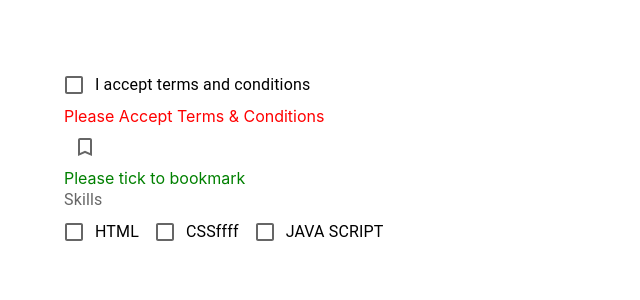
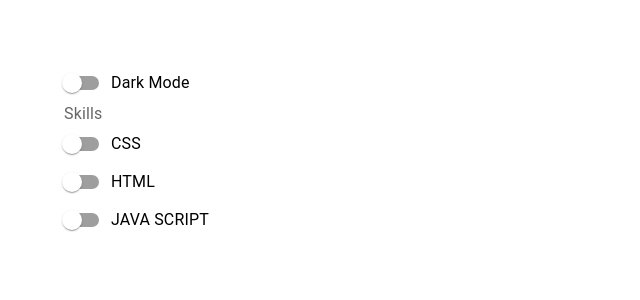
Before and after one commit to rahmanizum/Material-UI-Learning, a React (Create React App) app: page / in a window 1280 px wide. Shown: the top 300 px of the page, without its empty margins (0-640 px from the left). Built offline with nearby package versions, Linux system fonts and the light colour scheme.

Commit message:
Mui Switch Component

```diff
--- a/src/App.js
+++ b/src/App.js
@@ -4,7 +4,8 @@ import "./App.css";
 // import MuiTextField from './components/MuiTextField';
 // import MuiSelect from './components/MuiSelect';
 // import MuiRadioButtton from "./components/MuiRadioButton";
-import MuiCheckBox from "./components/MuiCheckBox";
+// import MuiCheckBox from "./components/MuiCheckBox";
+import MuiSwitch from "./components/MuiSwitch";
 function App() {
   return (
     <div className="App">
@@ -13,7 +14,8 @@ function App() {
       {/* <MuiTextField/> */}
       {/* <MuiSelect/> */}
       {/* <MuiRadioButtton/> */}
-      <MuiCheckBox/>
+      {/* <MuiCheckBox/> */}
+      <MuiSwitch/>
 
     </div>
   );
--- /dev/null
+++ b/src/components/MuiSwitch.jsx
@@ -0,0 +1,59 @@
+import React, { useState } from "react";
+import {
+  Box,
+  FormControl,
+  FormControlLabel,
+  FormGroup,
+  FormLabel,
+  Switch,
+} from "@mui/material";
+
+const MuiSwitch = () => {
+  const [checked, setChecked] = useState(false);
+  const [skills, setSkills] = useState([]);
+  console.log({ skills });
+  const handleChange = () => {
+    setChecked(!checked);
+  };
+  const handlSkillsChange = (e) => {
+    const index = skills.indexOf(e.target.value);
+    if (index === -1) {
+      setSkills([...skills, e.target.value]);
+    } else {
+      setSkills(skills.filter((val) => val !== e.target.value));
+    }
+  };
+
+  return (
+    <Box sx={{ mb: 2 }}>
+      <Box>
+        <FormControlLabel
+          label="Dark Mode"
+          control={<Switch checked={checked} onChange={handleChange} />}
+        ></FormControlLabel>
+      </Box>
+      <FormControl>
+        <FormLabel>Skills</FormLabel>
+        <FormGroup onChange={handlSkillsChange}>
+          <FormControlLabel
+            label="CSS"
+            value="css"
+            control={<Switch checked={skills.includes("css")} />}
+          />
+          <FormControlLabel
+            label="HTML"
+            value="html"
+            control={<Switch checked={skills.includes("html")} />}
+          />
+          <FormControlLabel
+            label="JAVA SCRIPT"
+            value="js"
+            control={<Switch checked={skills.includes("js")} />}
+          />
+        </FormGroup>
+      </FormControl>
+    </Box>
+  );
+};
+
+export default MuiSwitch;
```
